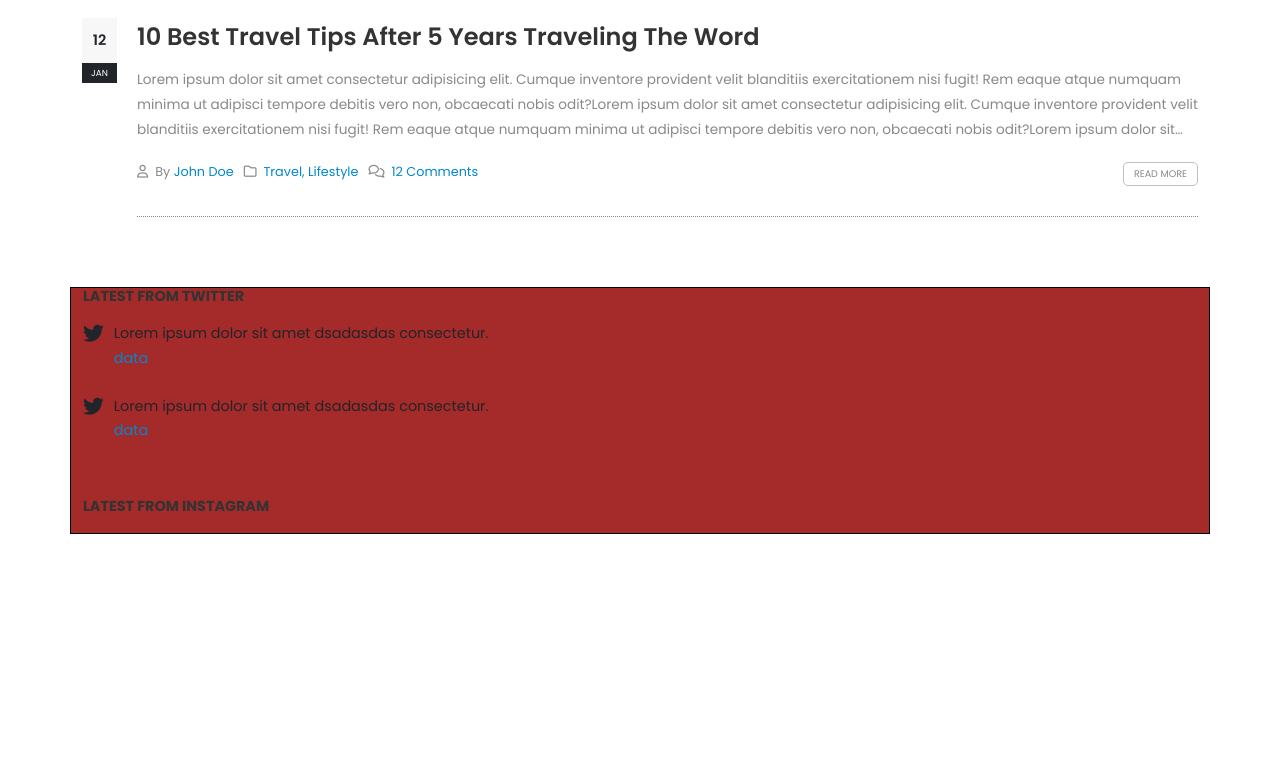
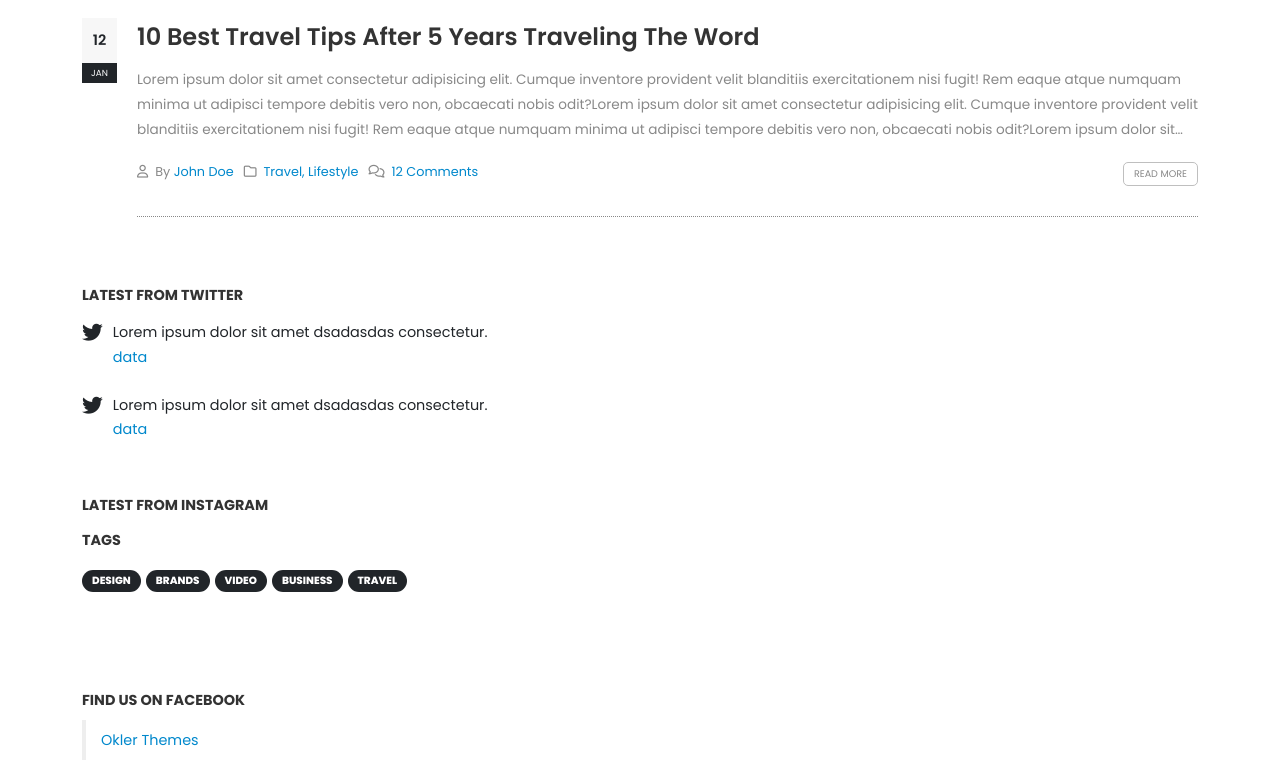
Before and after one commit to RiccardoLoPresti/proj-html-vuejs, a Vue app: page / in a window 1280 px wide. Shown: the part 5647-6407 px from the top of the page. Before the commit the page ends 6181 px from the top, so only its background shows below. Built offline with nearby package versions, Linux system fonts and the light colour scheme.

Commit message:
[add] social col (miss collage insta)

```diff
--- a/src/components/AppMain.vue
+++ b/src/components/AppMain.vue
@@ -6,6 +6,32 @@ export default {
     name:'AppMain',
     components:{
         PostCards
+    },
+    data(){
+        return{
+            tags:[
+                {
+                    cat:'design',
+                    ulr:'#'
+                },
+                {
+                    cat:'brands',
+                    ulr:'#'
+                },
+                {
+                    cat:'video',
+                    ulr:'#'
+                },
+                {
+                    cat:'business',
+                    ulr:'#'
+                },
+                {
+                    cat:'travel',
+                    ulr:'#'
+                },
+            ]
+        }
     }
 }
 </script>
@@ -20,7 +46,7 @@ export default {
                     <PostCards/>
                 </div>
 
-                <div class="col-xxl-3 debug">
+                <div class="col-xxl-3">
 
                     <div class="twitter">
                         <h3>latest from twitter</h3>
@@ -57,6 +83,19 @@ export default {
 
 
                     </div>
+
+                    <div class="tags">
+                        <h3>tags</h3>
+                        <div v-for="tag in tags" :key="tag" class="pills">
+                            <a :href="tag.ulr">{{tag.cat}}</a>
+                        </div>
+                    </div>
+
+                    <div class="facebook">
+                        <h3>find us on facebook</h3>
+                        <a href="#">Okler Themes</a>
+                    </div>
+
                 </div>
 
             </div>
@@ -67,6 +106,7 @@ export default {
 
 <style lang="scss" scoped>
 @use '../styles/partials/vars' as *;
+@use '../styles/partials/mixin' as *;
 
 .row{
     padding-top: 60px;
@@ -95,6 +135,24 @@ export default {
     .instagram{
         padding-top: 30px;
     }
+    .tags{
+        padding-bottom: 100px;
+    }
+    .pills{
+        margin-right:5px;
+        @include badge('small-rounded');
+        a{
+            color: $white-color;
+        }
+    }
+    .facebook{
+        a{
+            border-left: 4px solid $border-eeee-color;
+            color:$text-main-color;
+            padding: 10px 15px;
+            font-size: .9rem;
+        }
+    }
 }
 
 </style>
--- /dev/null
+++ b/src/components/Collage.vue
@@ -0,0 +1,30 @@
+<script>
+
+import {store} from '../data/store.js'
+
+export default {
+    name:'Collage',
+    props:{
+        type:String
+    },
+    data(){
+        return{
+            store
+        }
+    }
+}
+</script>
+
+<template>
+  <div class="box-collage">
+
+  </div>
+</template>
+
+<style lang="scss" scoped>
+.box-collage{
+    width: 600px;
+    height: 600px;
+    background-color: azure;
+}
+</style>
--- a/src/styles/partials/mixin.scss
+++ b/src/styles/partials/mixin.scss
@@ -16,5 +16,7 @@
         border-radius: 0%;
     }@else if $type=='small-rounded'{
         border-radius: 25px;
+        padding: 1px 10px;
+        line-height: 20px;
     }
 }
```
Also changed, not shown: src/components/PostCards.vue (+6 -2 lines).
